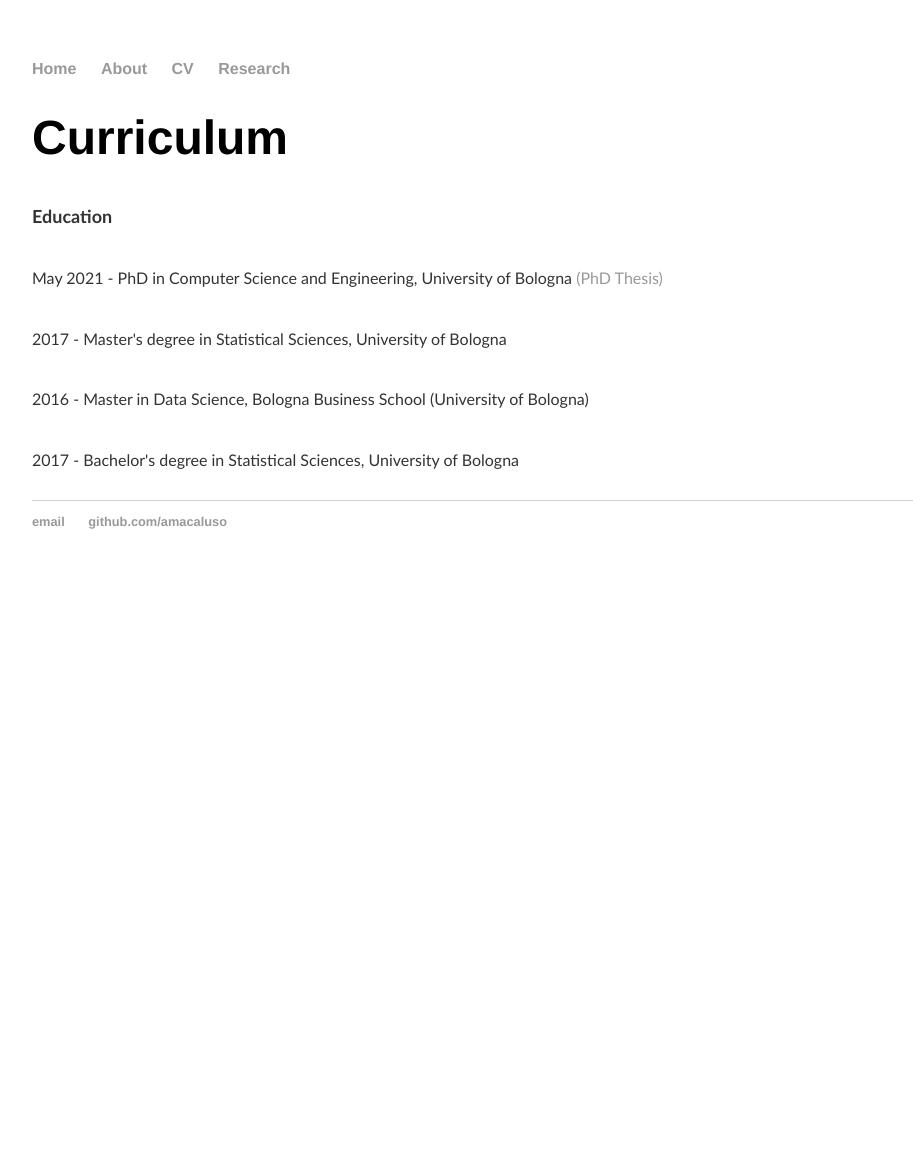
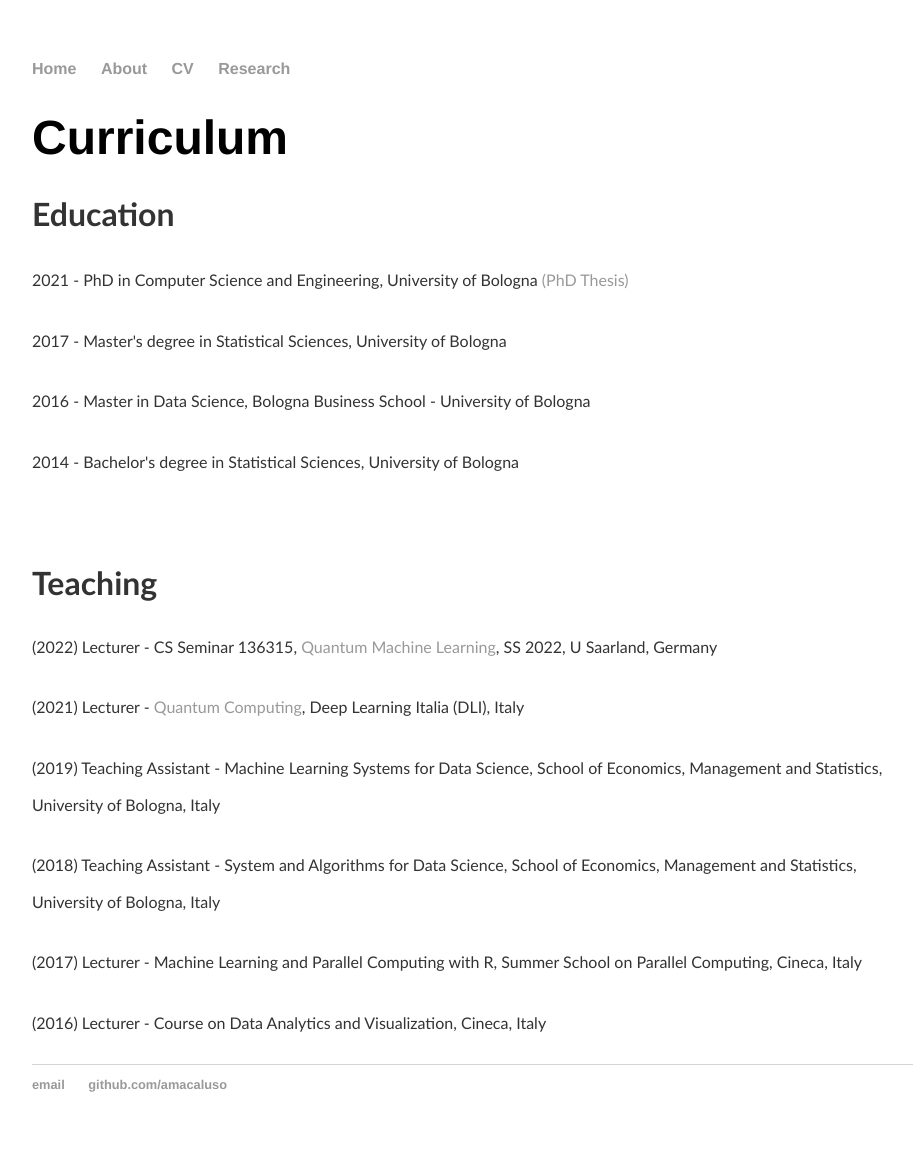
Before and after one commit to amacaluso/amacaluso.github.io, a Jekyll site: the page built from cv/cv.html, in a window 1280 px wide. Shown: the whole page, without its empty margins (160-1073 px from the left). Built offline with Jekyll 4.4.1, drawn with Linux system fonts in a browser that asks for light colours; before the commit the page ends 900 px from its top, so only the background shows below that.

Commit message:
Update cv.html

```diff
--- a/cv/cv.html
+++ b/cv/cv.html
@@ -5,12 +5,28 @@ title: CV|Antonio Macaluso
 <div class="blurb">
 	<h1>Curriculum</h1>
 
-	<p><b><font face="Trebuchet MS"><font size="4">Education</font></font></b>
-	<p><font face="Trebuchet MS"><font size="3">May 2021 - PhD in Computer Science and Engineering, University of Bologna <a href="https://amsdottorato.unibo.it/9791/">(PhD Thesis)</a></font></font></font></font></p></p>
+	<p><b><font face="Trebuchet MS"><font size="6">Education</font></b>
+	<p><font face="Trebuchet MS"><font size="3">2021 - PhD in Computer Science and Engineering, University of Bologna <a href="https://amsdottorato.unibo.it/9791/">(PhD Thesis)</a></font></font></font></font></p></p>
 
-	<p><font face="Trebuchet MS"><font size="3">2017 - Master's degree in Statistical Sciences, University of Bologna </font></font></font></font></p></p>
+	<p><font face="Trebuchet MS"><font size="3">2017 - Master's degree in Statistical Sciences, University of Bologna </font></p>
 
-	<p><font face="Trebuchet MS"><font size="3">2016 - Master in Data Science, Bologna Business School (University of Bologna) </font></font></font></font></p></p>
+	<p><font face="Trebuchet MS"><font size="3">2016 - Master in Data Science, Bologna Business School - University of Bologna </font></p>
 
-	<p><font face="Trebuchet MS"><font size="3">2017 - Bachelor's degree in Statistical Sciences, University of Bologna</font></font></font></font></p></p>
+	<p><font face="Trebuchet MS"><font size="3">2014 - Bachelor's degree in Statistical Sciences, University of Bologna</font></p>
+
+
+	<br></br>
+
+	<p><b><font face="Trebuchet MS"><font size="6">Teaching</font></b>
+	<p><font face="Trebuchet MS"><font size="3">(2022) Lecturer - CS Seminar 136315, <a href="http://www.dfki.de/%7Eklusch/QML-ss22">Quantum Machine Learning</a>, SS 2022, U Saarland, Germany</font></p>
+
+	<p><font face="Trebuchet MS"><font size="3">(2021) Lecturer - <a href="https://elearning.academy-dli.com/p/quantum_computing">Quantum Computing</a>, Deep Learning Italia (DLI), Italy</font></p>
+
+	<p><font face="Trebuchet MS"><font size="3">(2019) Teaching Assistant - Machine Learning Systems for Data Science, School of Economics, Management and Statistics, University of Bologna, Italy</font></p>
+
+	<p><font face="Trebuchet MS"><font size="3">(2018) Teaching Assistant - System and Algorithms for Data Science, School of Economics, Management and Statistics, University of Bologna, Italy</font></p>
+
+	<p><font face="Trebuchet MS"><font size="3">(2017) Lecturer - Machine Learning and Parallel Computing with R, Summer School on Parallel Computing, Cineca, Italy</font></p>
+
+	<p><font face="Trebuchet MS"><font size="3">(2016) Lecturer - Course on Data Analytics and Visualization, Cineca, Italy</font></p>
 </div><!-- /.blurb -->
```
